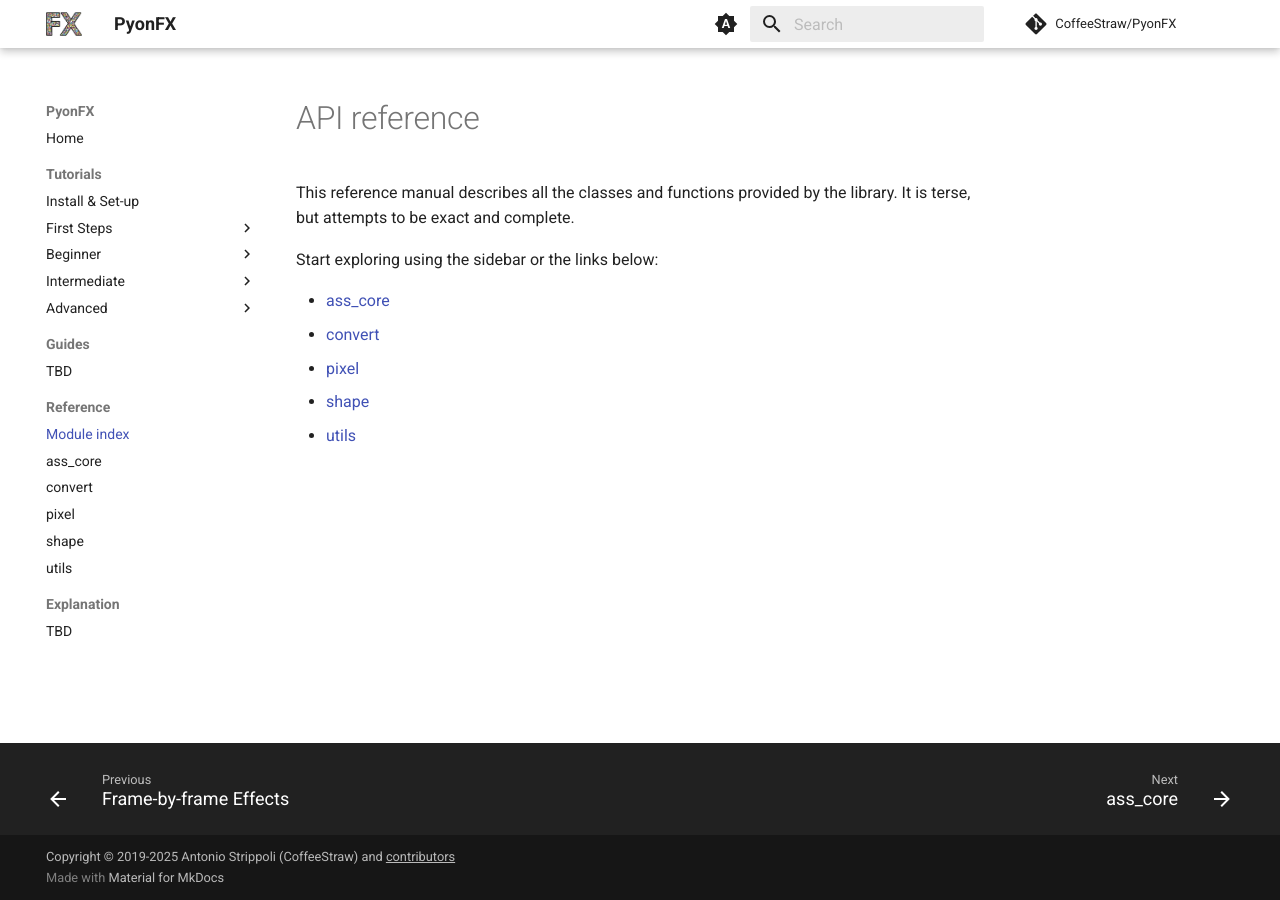
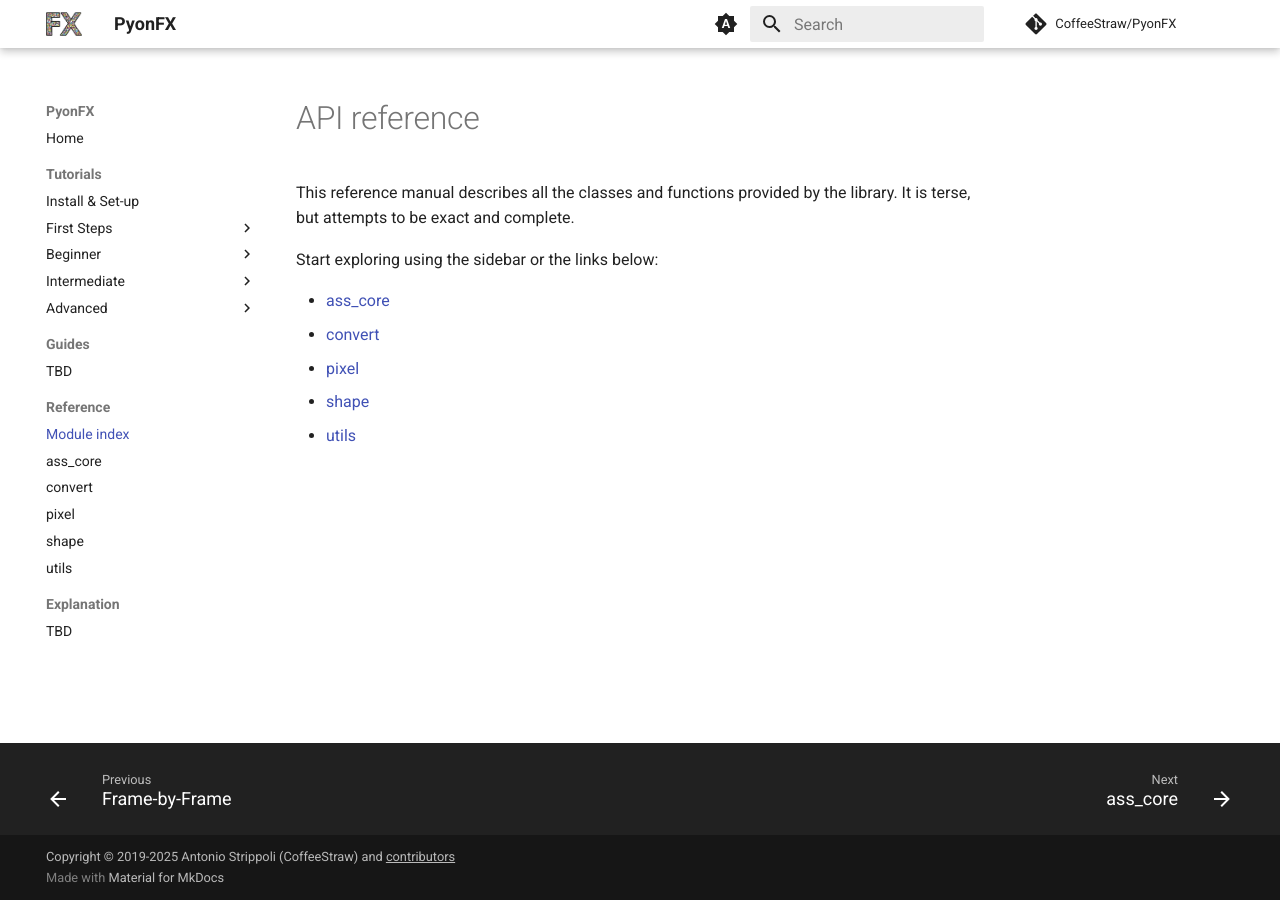
Before and after one commit to CoffeeStraw/PyonFX, an MkDocs documentation site: the page built from docs/reference/index.md, in a window 1280 px wide. Built offline with MkDocs 1.6.1 and Material for MkDocs 9.7.7, drawn with Linux system fonts in a browser that asks for light colours; comment, search, counter and statistics services are not loaded.

Commit message:
Update tutorial title

```diff
--- a/mkdocs.yml
+++ b/mkdocs.yml
@@ -81,7 +81,7 @@ nav:
         - "Variations": tutorials/2-intermediate/01-variations.md
         - "Shapes": tutorials/2-intermediate/02-shapes.md
       - Advanced:
-        - "Frame-by-frame Effects": tutorials/3-advanced/01-frame-by-frame.md
+        - "Frame-by-Frame": tutorials/3-advanced/01-frame-by-frame.md
   - Guides:
       - "TBD": guides/404
   - Reference:
```
